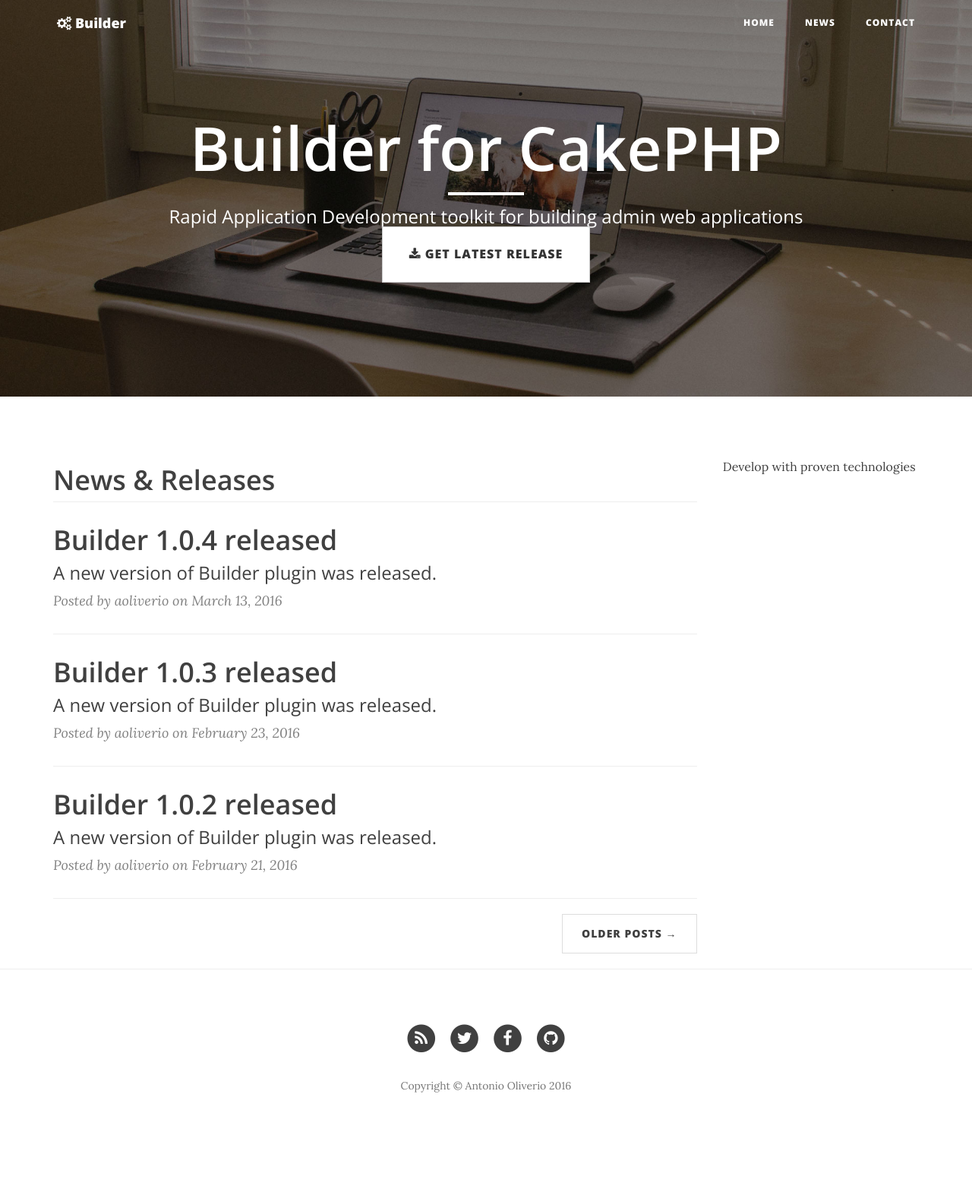
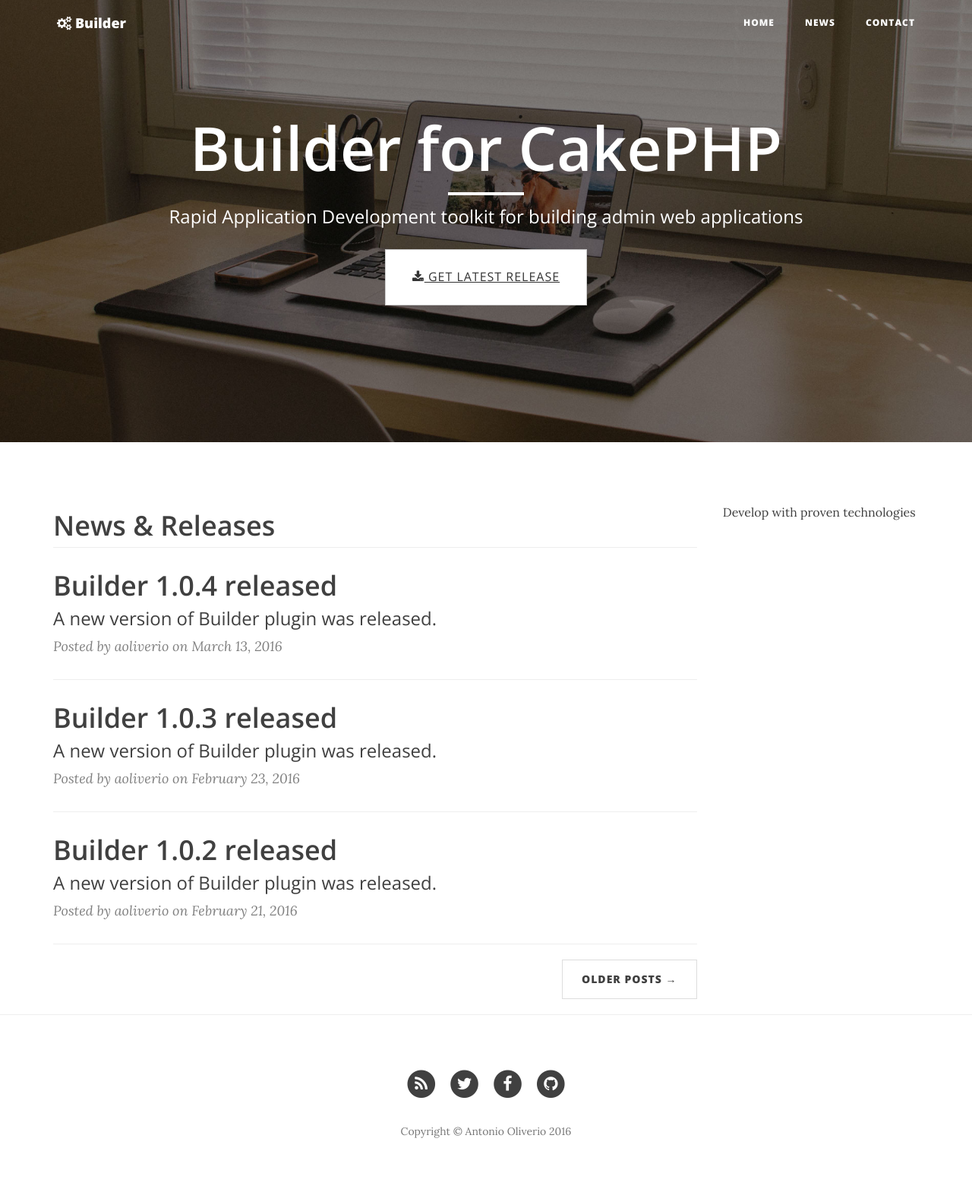
Before and after one commit to aoliverio/builder, a Jekyll site: the page built from index.html, in a window 1280 px wide. Shown: the whole page at 76% size. Built offline with Jekyll 4.4.1, drawn with Linux system fonts in a browser that asks for light colours; nearby versions of some CDN libraries; the list of posts is cut into pages by our own code; before the commit the page ends 1505 px from its top, so only the background shows below that.

Commit message:
Initial commit

```diff
--- a/_layouts/page.html
+++ b/_layouts/page.html
@@ -12,7 +12,7 @@ layout: default
                     <hr class="small">
                     <span class="subheading">{{ page.description }}</span>
                     {% if page.download_url %}
-                    <a class="btn btn-default btn-lg" href="{{ page.download_url }}" target="_blank"><i class="fa fa-download"></i> {{ page.download_label }}</a>
+                    <p><a class="btn btn-default btn-lg" href="{{ page.download_url }}" target="_blank"><i class="fa fa-download"></i> {{ page.download_label }}</a></p>
                     {% endif %}
                 </div>
             </div>
--- a/css/clean-blog.css
+++ b/css/clean-blog.css
@@ -330,7 +330,7 @@ form .row:first-child .floating-label-form-group {
     font-family: 'Open Sans', 'Helvetica Neue', Helvetica, Arial, sans-serif;
     text-transform: uppercase;
     font-size: 14px;
-    font-weight: 800;
+    font-weight: 400;
     letter-spacing: 1px;
     border-radius: 0;
     padding: 15px 25px;
```
